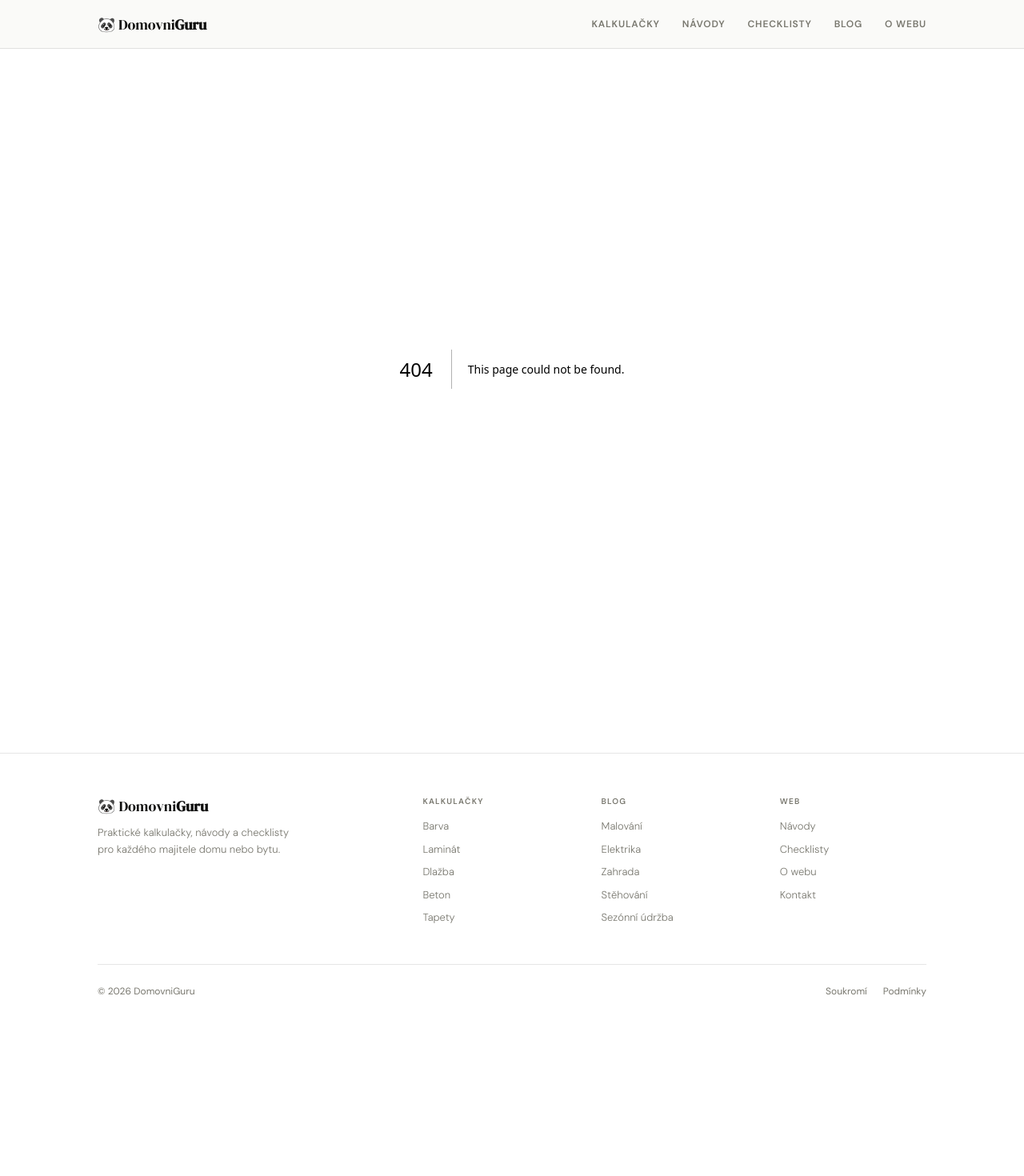
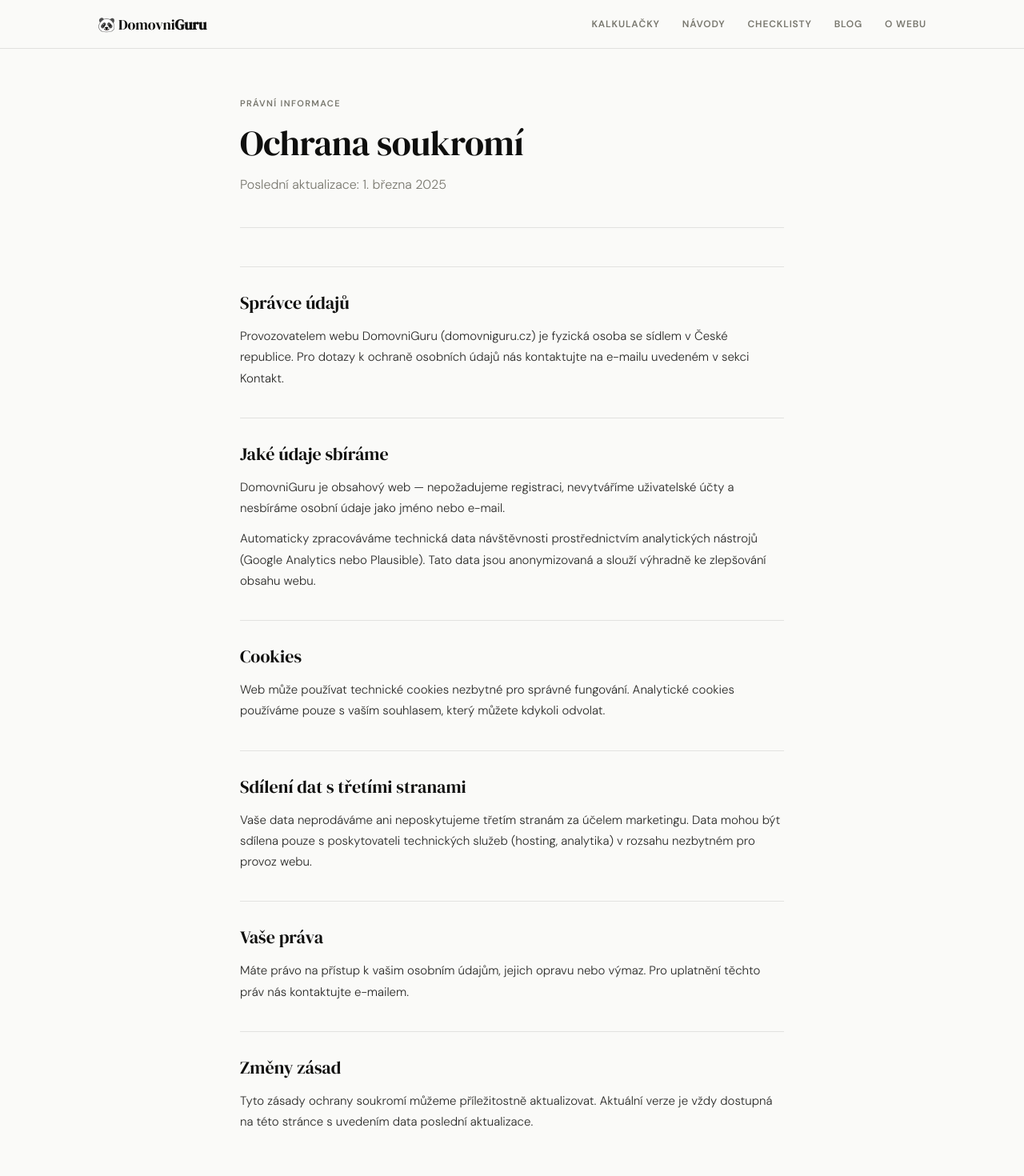
Before and after one commit to kristynapacakova/domovniguru, a Next.js app: page /soukromi in a window 1280 px wide. Before the commit this address had no page. Shown: the top 1470 px of the page at 80% size. Before the commit the page ends 1284 px from the top, so only its background shows below. Built offline with nearby package versions, Linux system fonts and the light colour scheme.

Commit message:
Add files via upload

```diff
--- /dev/null
+++ b/app/soukromi/page.tsx
@@ -0,0 +1,50 @@
+import type { Metadata } from "next";
+
+export const metadata: Metadata = {
+  title: "Ochrana soukromí – DomovniGuru",
+  description: "Zásady ochrany osobních údajů webu DomovniGuru.",
+  alternates: { canonical: "https://domovniguru.cz/soukromi" },
+};
+
+export default function SoukromiPage() {
+  return (
+    <div className="wrap">
+      <div className="simple-page">
+        <header className="simple-header">
+          <p className="hero-eyebrow">Právní informace</p>
+          <h1 className="hero-h1" style={{ fontSize: "clamp(28px,4vw,44px)" }}>Ochrana soukromí</h1>
+          <p className="simple-lead">Poslední aktualizace: 1. března 2025</p>
+        </header>
+
+        <div className="simple-body">
+          <h2>Správce údajů</h2>
+          <p>Provozovatelem webu DomovniGuru (domovniguru.cz) je fyzická osoba se sídlem v České republice. Pro dotazy k ochraně osobních údajů nás kontaktujte na e-mailu uvedeném v sekci Kontakt.</p>
+
+          <h2>Jaké údaje sbíráme</h2>
+          <p>DomovniGuru je obsahový web — nepožadujeme registraci, nevytváříme uživatelské účty a nesbíráme osobní údaje jako jméno nebo e-mail.</p>
+          <p>Automaticky zpracováváme technická data návštěvnosti prostřednictvím analytických nástrojů (Google Analytics nebo Plausible). Tato data jsou anonymizovaná a slouží výhradně ke zlepšování obsahu webu.</p>
+
+          <h2>Cookies</h2>
+          <p>Web může používat technické cookies nezbytné pro správné fungování. Analytické cookies používáme pouze s vaším souhlasem, který můžete kdykoli odvolat.</p>
+
+          <h2>Sdílení dat s třetími stranami</h2>
+          <p>Vaše data neprodáváme ani neposkytujeme třetím stranám za účelem marketingu. Data mohou být sdílena pouze s poskytovateli technických služeb (hosting, analytika) v rozsahu nezbytném pro provoz webu.</p>
+
+          <h2>Vaše práva</h2>
+          <p>Máte právo na přístup k vašim osobním údajům, jejich opravu nebo výmaz. Pro uplatnění těchto práv nás kontaktujte e-mailem.</p>
+
+          <h2>Změny zásad</h2>
+          <p>Tyto zásady ochrany soukromí můžeme příležitostně aktualizovat. Aktuální verze je vždy dostupná na této stránce s uvedením data poslední aktualizace.</p>
+        </div>
+      </div>
+      <style>{`
+        .simple-page{max-width:680px;margin:0 auto;padding:60px 0 100px}
+        .simple-header{margin-bottom:48px;padding-bottom:40px;border-bottom:1px solid var(--border)}
+        .simple-lead{font-size:16px;line-height:1.65;color:var(--muted);font-weight:300;margin-top:16px}
+        .simple-body h2{font-family:var(--font-serif);font-size:clamp(18px,2vw,22px);font-weight:400;margin-bottom:12px;margin-top:36px;padding-top:28px;border-top:1px solid var(--border)}
+        .simple-body p{font-size:15px;line-height:1.75;color:#2a2a28;font-weight:300;margin-bottom:12px}
+        .simple-body strong{font-weight:600;color:var(--text)}
+      `}</style>
+    </div>
+  );
+}
```
